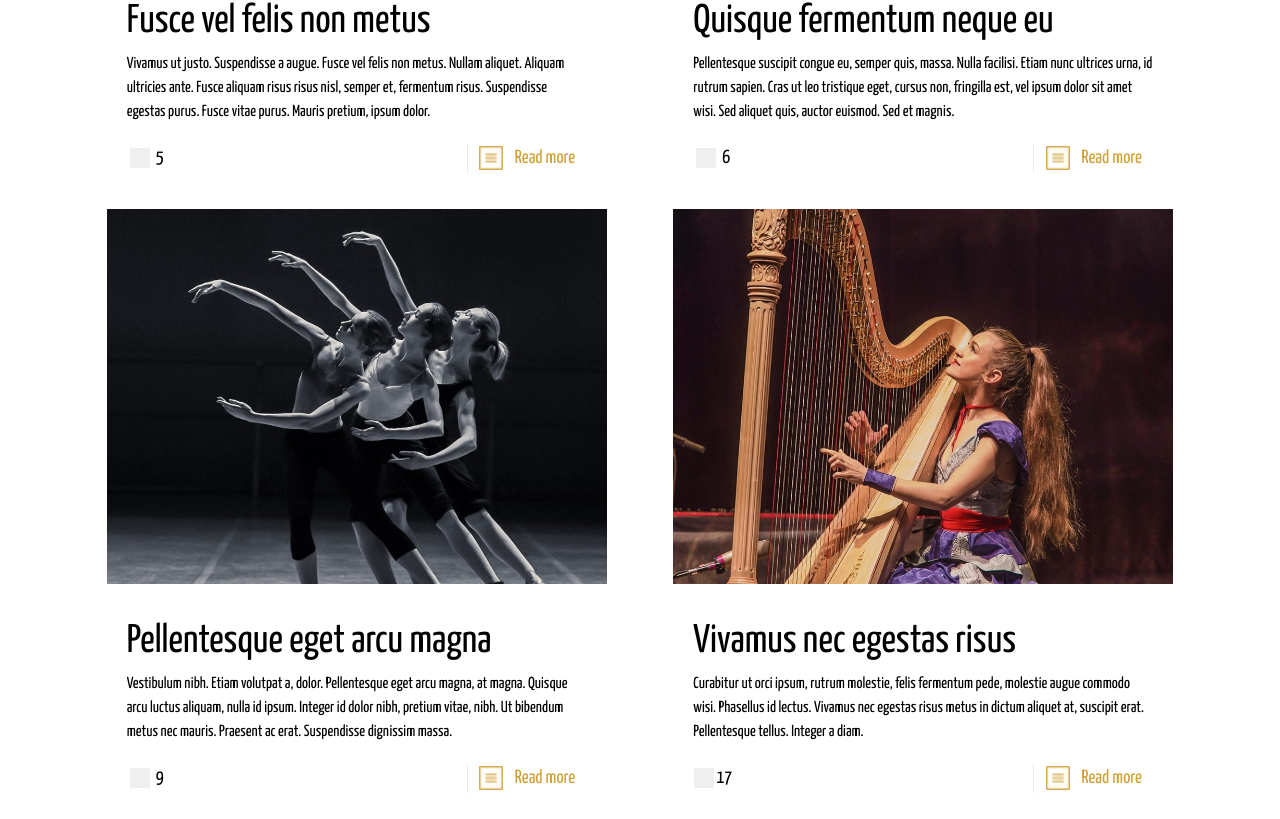
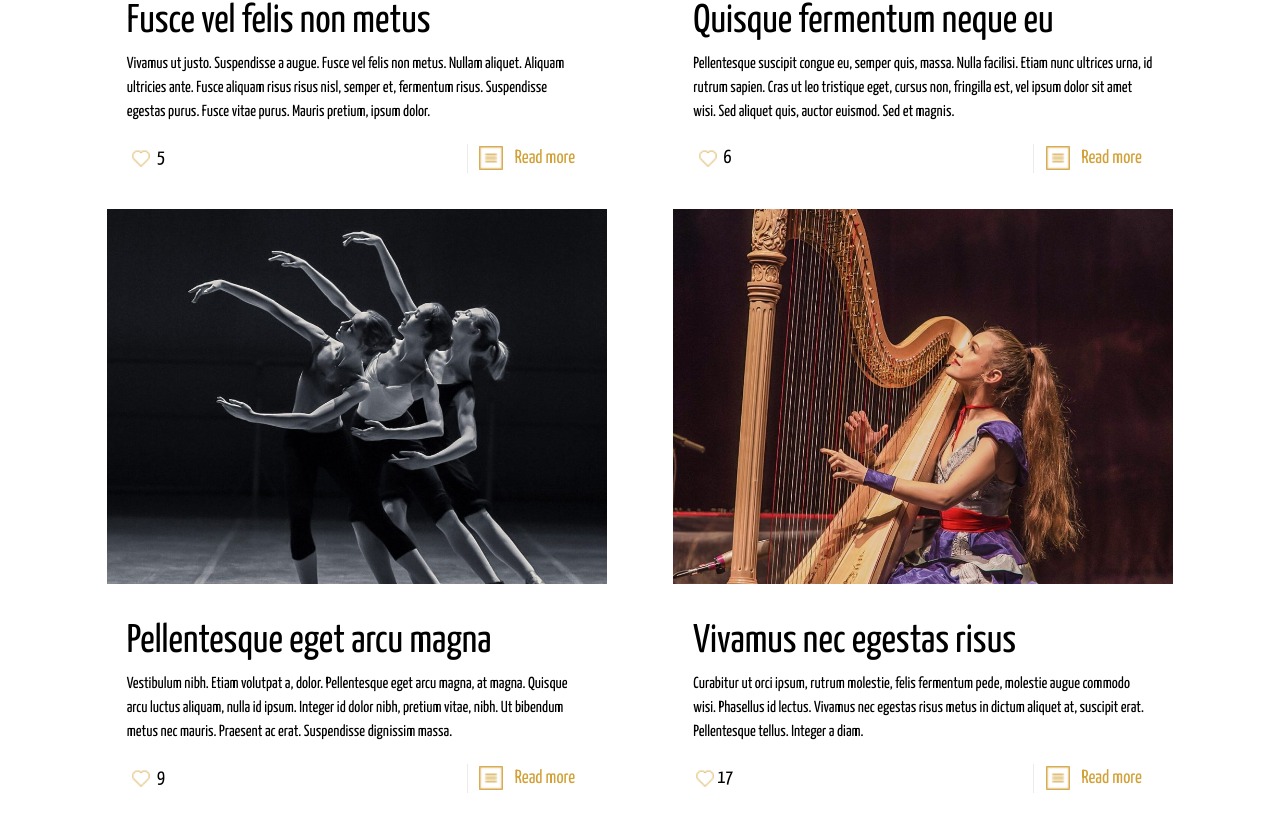
Before and after one commit to RomanKoriachko/React_project, a React (Create React App) app: page / in a window 1280 px wide. Shown: the part 1552-2371 px from the top of the page. Built offline with nearby package versions, Linux system fonts and the light colour scheme.

Commit message:
add bgImage

```diff
--- a/src/containers/Main/Main.js
+++ b/src/containers/Main/Main.js
@@ -1,5 +1,5 @@
 import React from 'react'
-import { Slide1 } from './Slide1'
+import { Slide1 } from './Slide1/Slide1'
 import { Slide2 } from './Slide2/Slide2'
 
 export const Main = () => {
--- a/src/containers/Main/Slide2/ArticleItem.js
+++ b/src/containers/Main/Slide2/ArticleItem.js
@@ -5,8 +5,7 @@ import readMore from 'assets/read-more.png'
 import PropTypes from 'prop-types'
 
 export const ArticleItem = ({ image, title, description, likeCount }) => {
-    const [state] = useState(like1)
-
+    const [bgImage, setbgImage] = useState(like1)
     const [like, setLike] = useState(likeCount)
     const onLikeClick = () => {
         setLike((value) => {
@@ -16,8 +15,9 @@ export const ArticleItem = ({ image, title, description, likeCount }) => {
                 return like - 1
             }
         })
+        setbgImage((value) => (value === like1 ? like2 : like1))
+        console.log(bgImage)
     }
-    console.log(like)
 
     return (
         <>
@@ -30,7 +30,15 @@ export const ArticleItem = ({ image, title, description, likeCount }) => {
             </div>
             <div className="cart-btns">
                 <div className="like">
-                    <button onClick={onLikeClick} />
+                    <button
+                        onClick={onLikeClick}
+                        style={{
+                            background: `url(${bgImage})`,
+                            // backgroundRepeat: 'no-repeat',
+                            // backgroundPosition: 'center',
+                            // backgroundSize: '20px',
+                        }}
+                    />
                     <div>{like}</div>
                 </div>
                 <div className="read-more">
--- a/src/styles/style.scss
+++ b/src/styles/style.scss
@@ -149,11 +149,12 @@ body {
                 justify-content: space-around;
                 align-items: center;
                 >button {
-                    height: 20px;
-                    width: 20px;
+                    height: 25px;
+                    width: 25px;
                     border: none;
-                    background-repeat: no-repeat;
-                    background-position: center;
+                    background-repeat: no-repeat !important;
+                    background-position: center !important;
+                    background-size: 20px !important;
                 }
             }
             .read-more {
```
Also changed, not shown: src/containers/Main/Slide1/Slide1.js (renamed from src/containers/Main/Slide1.js), 1 other file (tests, documents, lock files or other folders).
